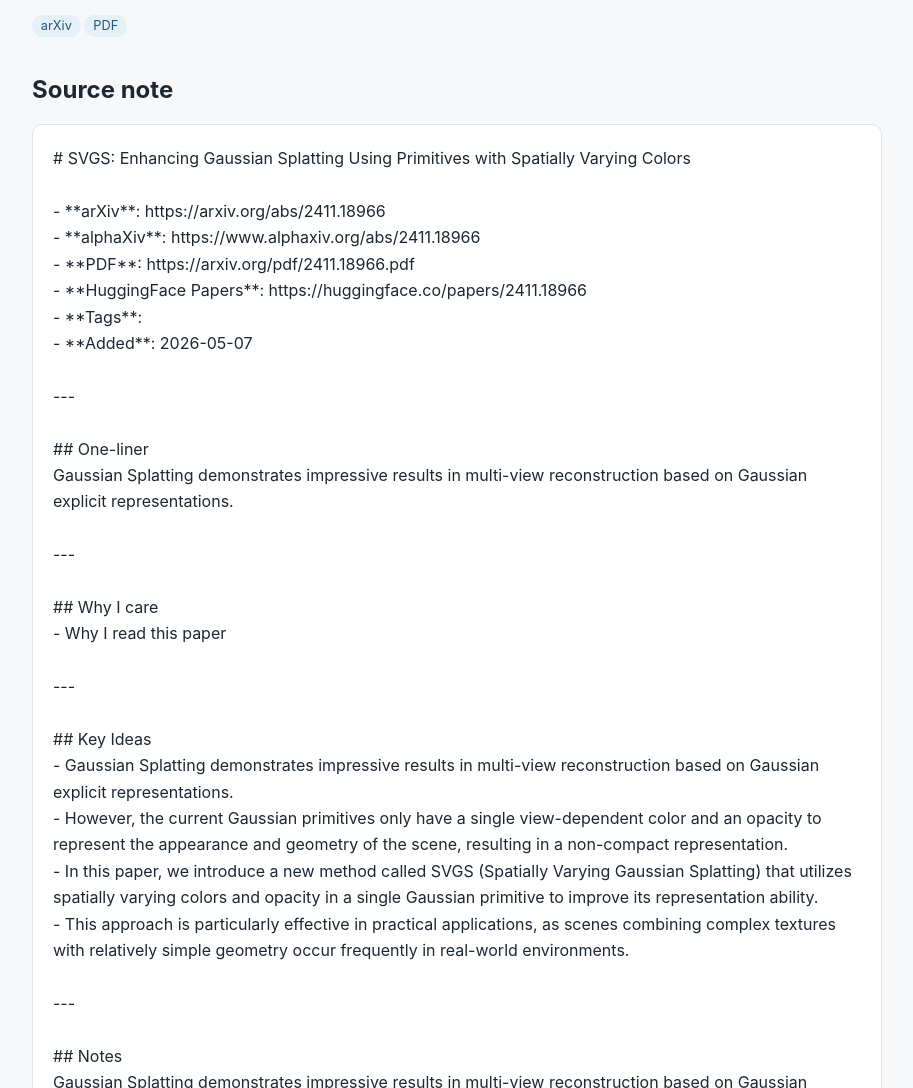
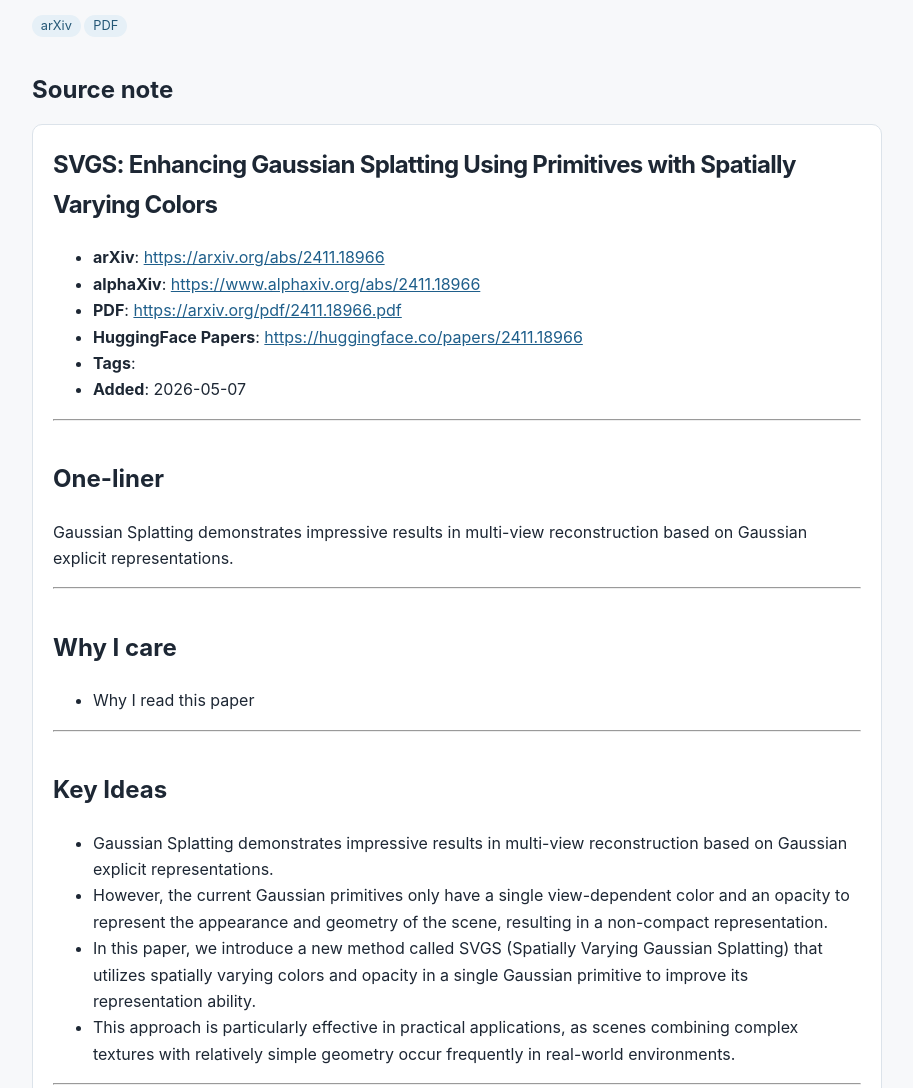
Before and after one commit to runhard-research/paper-hub, an Astro site: page /papers/2025/2411.18966 in a window 1280 px wide. Shown: the part 1060-2148 px from the top of the page, without its empty margins (42-955 px from the left). Built offline with nearby package versions, Linux system fonts and the light colour scheme; Astro itself is replaced by a stand-in of ours.

Commit message:
Render paper source notes as Markdown

```diff
--- a/package.json
+++ b/package.json
@@ -10,6 +10,7 @@
   },
   "dependencies": {
     "astro": "^5.15.1",
+    "marked": "^16.0.0",
     "typescript": "^5.9.2",
     "yaml": "^2.8.1"
   }
--- a/src/layouts/BaseLayout.astro
+++ b/src/layouts/BaseLayout.astro
@@ -26,5 +26,5 @@ const { title = 'Paper Hub' } = Astro.props;
   h1 { letter-spacing: -.03em; } h2 { margin-top: 2.4rem; } .muted { color: #66788a; } .pill { display: inline-block; background: #e6f0f7; color: #245776; border-radius: 999px; padding: .22rem .55rem; font-size: .8rem; margin: .16rem .24rem 0 0; text-decoration: none; }
   .card { background: white; border: 1px solid #dce3ea; border-radius: 10px; padding: 18px; margin: 12px 0; } .card h3 { margin: 0 0 .45rem; font-size: 1.06rem; } .card h3 a { color: #172b4d; text-decoration: none; } .card p { margin: .45rem 0; line-height: 1.5; }
   .grid { display: grid; gap: 14px; grid-template-columns: repeat(auto-fit, minmax(210px, 1fr)); } .stat { background: #fff; border: 1px solid #dce3ea; padding: 18px; border-radius: 10px; } .stat strong { font-size: 1.55rem; display: block; }
-  input[type="search"] { width: 100%; border: 1px solid #aebdca; border-radius: 8px; padding: 13px; font: inherit; } .hidden { display: none; } .metadata dt { color: #66788a; font-size: .82rem; margin-top: 1rem; } .metadata dd { margin: .25rem 0; } article { max-width: 850px; } .paper-body { white-space: pre-wrap; line-height: 1.65; background: white; border: 1px solid #dce3ea; padding: 20px; border-radius: 10px; }
+  input[type="search"] { width: 100%; border: 1px solid #aebdca; border-radius: 8px; padding: 13px; font: inherit; } .hidden { display: none; } .metadata dt { color: #66788a; font-size: .82rem; margin-top: 1rem; } .metadata dd { margin: .25rem 0; } article { max-width: 850px; } .paper-body { line-height: 1.65; background: white; border: 1px solid #dce3ea; padding: 20px; border-radius: 10px; overflow-wrap: anywhere; } .paper-body > :first-child { margin-top: 0; } .paper-body > :last-child { margin-bottom: 0; } .paper-body pre { overflow-x: auto; padding: 12px; background: #f3f6f8; border-radius: 6px; } .paper-body code { font-family: ui-monospace, SFMono-Regular, Consolas, monospace; } .paper-body img { max-width: 100%; height: auto; }
 </style>
--- a/src/pages/papers/[...slug].astro
+++ b/src/pages/papers/[...slug].astro
@@ -1,5 +1,6 @@
 ---
 import BaseLayout from '../../layouts/BaseLayout.astro';
+import { marked } from 'marked';
 import { papers } from '../../lib/papers';
 import { categoryName } from '../../lib/taxonomy';
 export function getStaticPaths() { return papers.map((paper) => ({ params: { slug: paper.slug }, props: { paper } })); }
@@ -14,6 +15,10 @@ const fields = [
   ['Published', paper.publishedAt],
   ['arXiv ID', paper.arxivId],
 ];
+// Source notes are repository Markdown, not HTML. Escape HTML first so a note
+// can never introduce a script or an arbitrary element into the static site.
+const sourceNote = paper.body.replace(/</g, '&lt;').replace(/>/g, '&gt;');
+const renderedSourceNote = await marked.parse(sourceNote, { gfm: true, breaks: false });
 ---
 <BaseLayout title={`${paper.title} · Paper Hub`}>
   <article>
@@ -26,6 +31,6 @@ const fields = [
     <dl class="metadata">{fields.filter(([, value]) => value).map(([label, value]) => <><dt>{label}</dt><dd>{value}</dd></>)}</dl>
     <p>{paper.arxivUrl && <a class="pill" href={paper.arxivUrl} target="_blank">arXiv</a>}{paper.pdfUrl && <a class="pill" href={paper.pdfUrl} target="_blank">PDF</a>}</p>
     <h2>Source note</h2>
-    <div class="paper-body">{paper.body}</div>
+    <div class="paper-body" set:html={renderedSourceNote}></div>
   </article>
 </BaseLayout>
```
Also changed, not shown: 1 other file.
